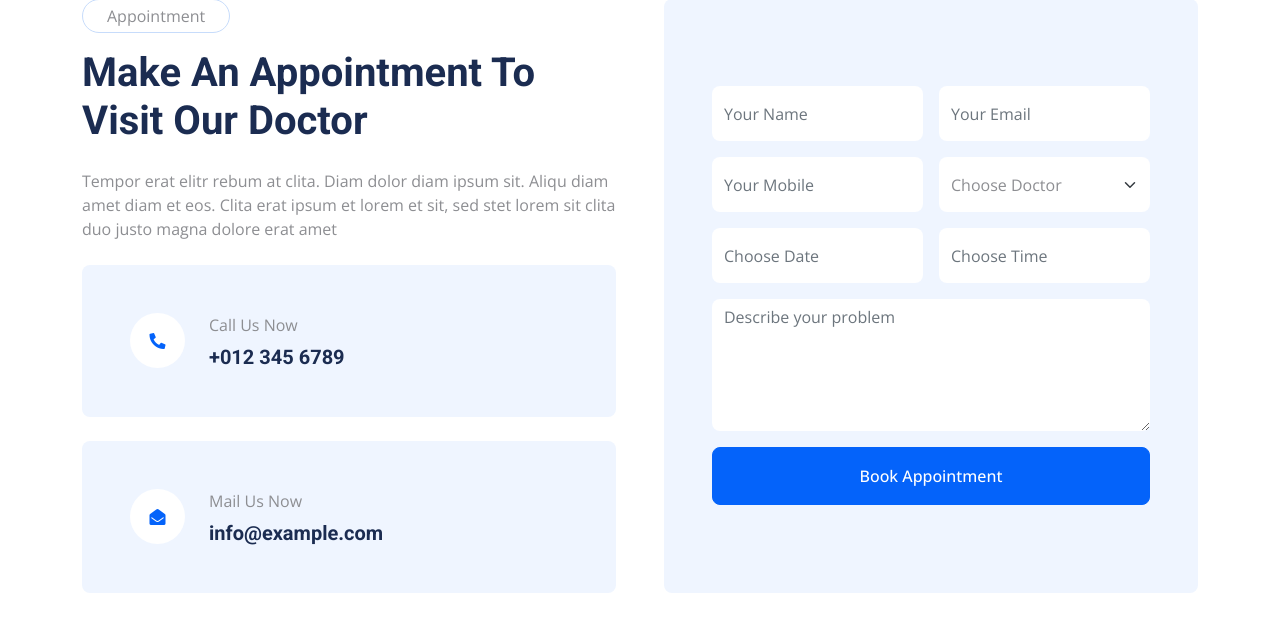
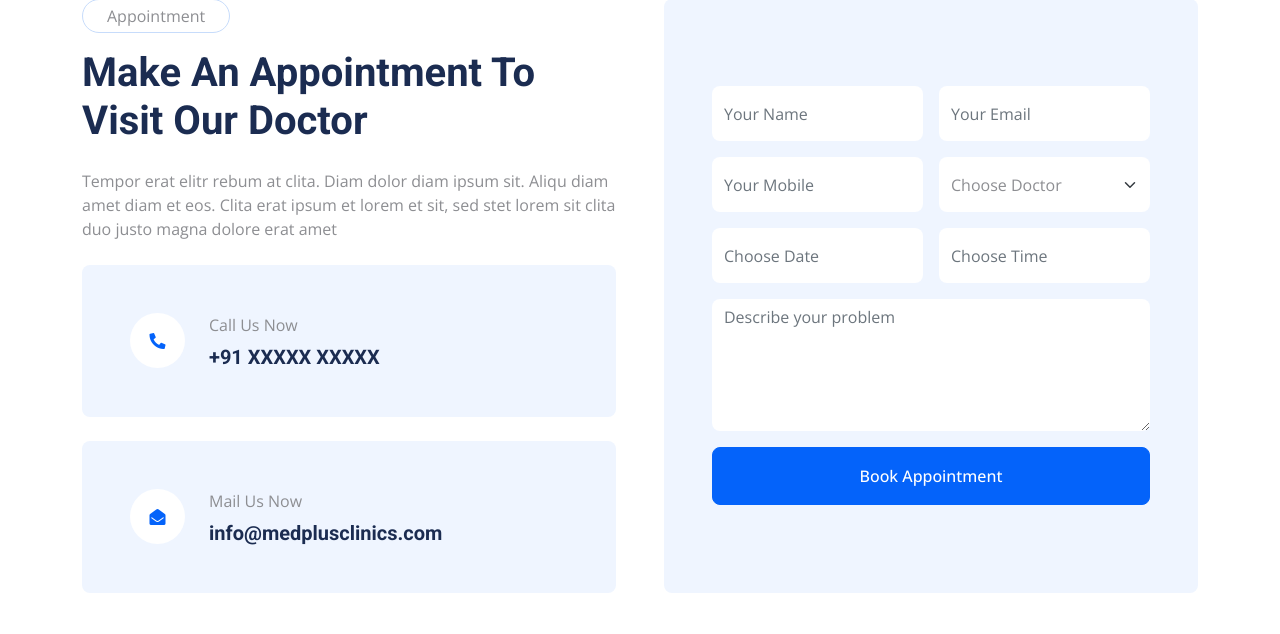
Before and after one commit to Prakhar-25/Medplus, a Django app: page /appointment in a window 1280 px wide. Shown: the part 534-1168 px from the top of the page. Run offline with Django 5.2, Linux system fonts and the light colour scheme; data that the repository does not hold is empty; some libraries are stand-ins or nearby versions.

```diff
--- a/templates/appointment.html
+++ b/templates/appointment.html
@@ -32,7 +32,7 @@
                         </div>
                         <div class="ms-4">
                             <p class="mb-2">Call Us Now</p>
-                            <h5 class="mb-0">+012 345 6789</h5>
+                            <h5 class="mb-0">+91 XXXXX XXXXX</h5>
                         </div>
                     </div>
                     <div class="bg-light rounded d-flex align-items-center p-5">
@@ -41,7 +41,7 @@
                         </div>
                         <div class="ms-4">
                             <p class="mb-2">Mail Us Now</p>
-                            <h5 class="mb-0">info@example.com</h5>
+                            <h5 class="mb-0">info@medplusclinics.com</h5>
                         </div>
                     </div>
                 </div>
```
Also changed, not shown: requirements.txt (+8 -122 lines).
